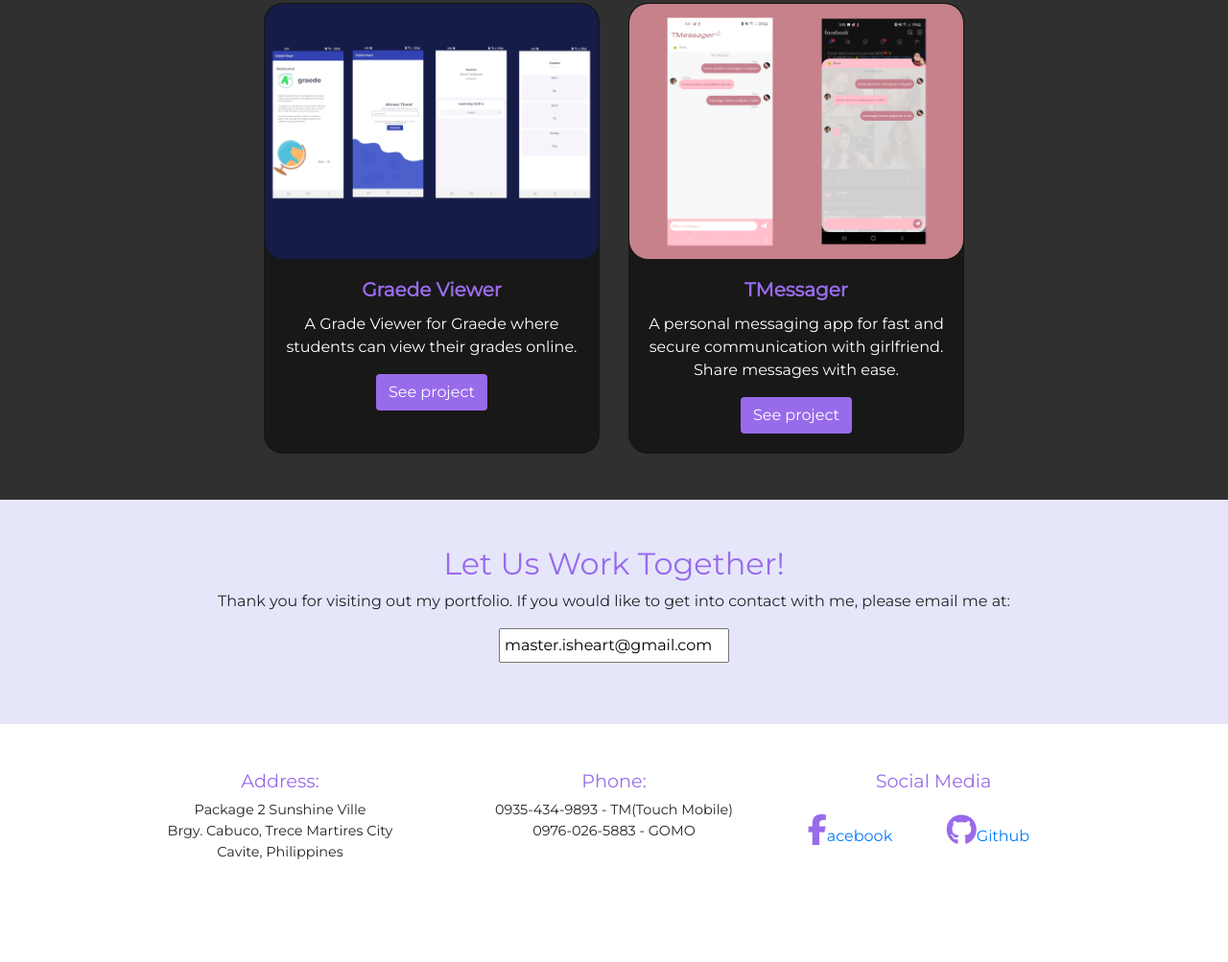
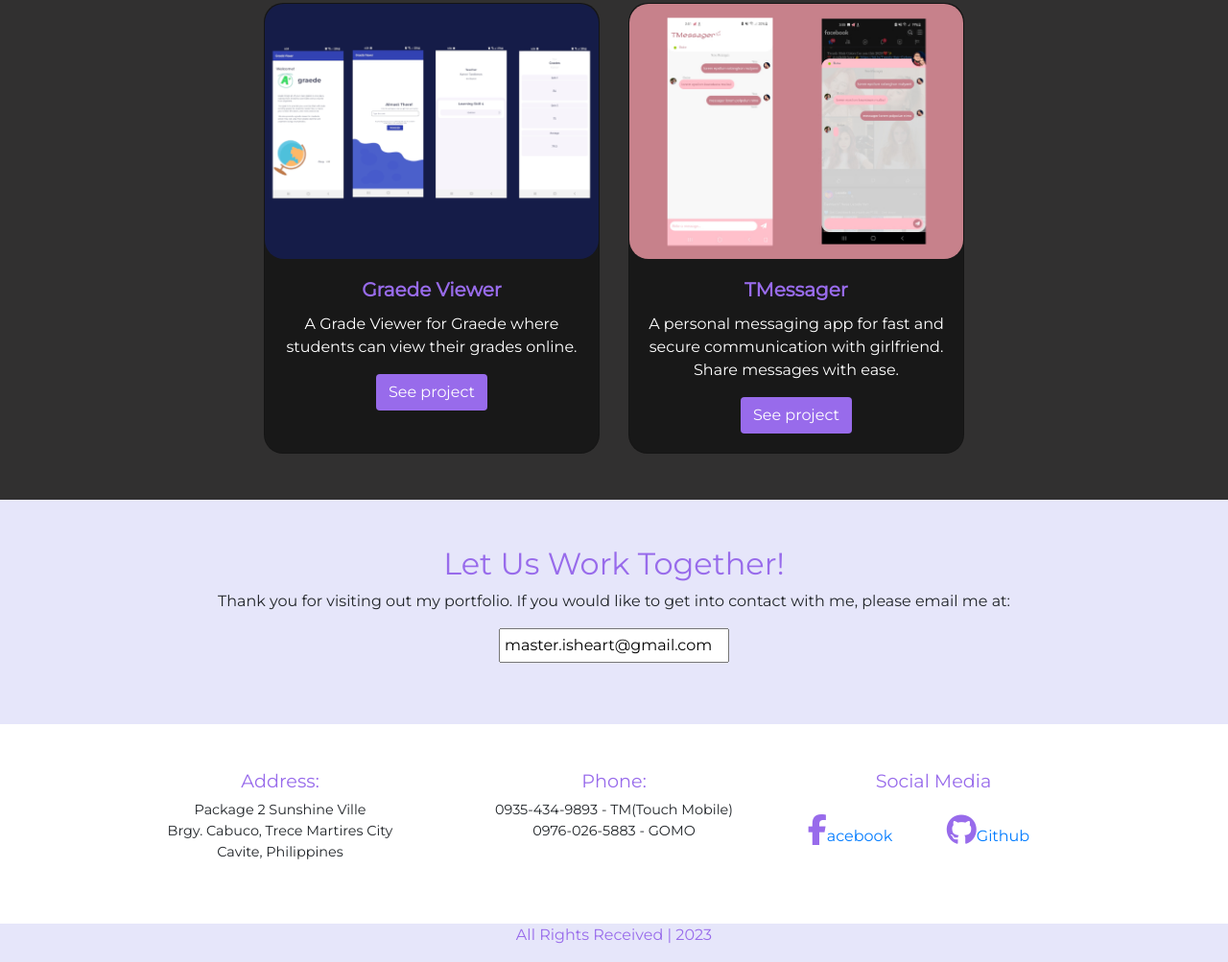
Before and after one commit to DareAngeL/My-Portfolio, a plain HTML site: page index.html in a window 1280 px wide. Shown: the part 2545-3548 px from the top of the page at 96% size. Before the commit the page ends 3508 px from the top, so only its background shows below. Drawn offline with nearby package versions, Linux system fonts and the light colour scheme.

Commit message:
Added all rights received text

```diff
--- a/index.css
+++ b/index.css
@@ -175,3 +175,14 @@ footer address {
 footer a .fa-facebook, a .fa-github {
 	font-size: 2rem;
 }
+
+#rights-rcvd {
+	position: absolute;
+	width: 100%;
+	background-color: #e6e6fa;
+}
+
+#rights-rcvd > p {
+	font-size: 16px;
+	color: #986beb;
+}
--- a/index.html
+++ b/index.html
@@ -280,6 +280,10 @@
 	            <div class="clear"></div>
 	            <!--CLEAR FLOATS-->
 	        </div>
+
+	        <div id="rights-rcvd" class="text-center">
+            	<p>All Rights Received | 2023</p>
+            </div>
 	    </footer>
 
 	</div>
```
